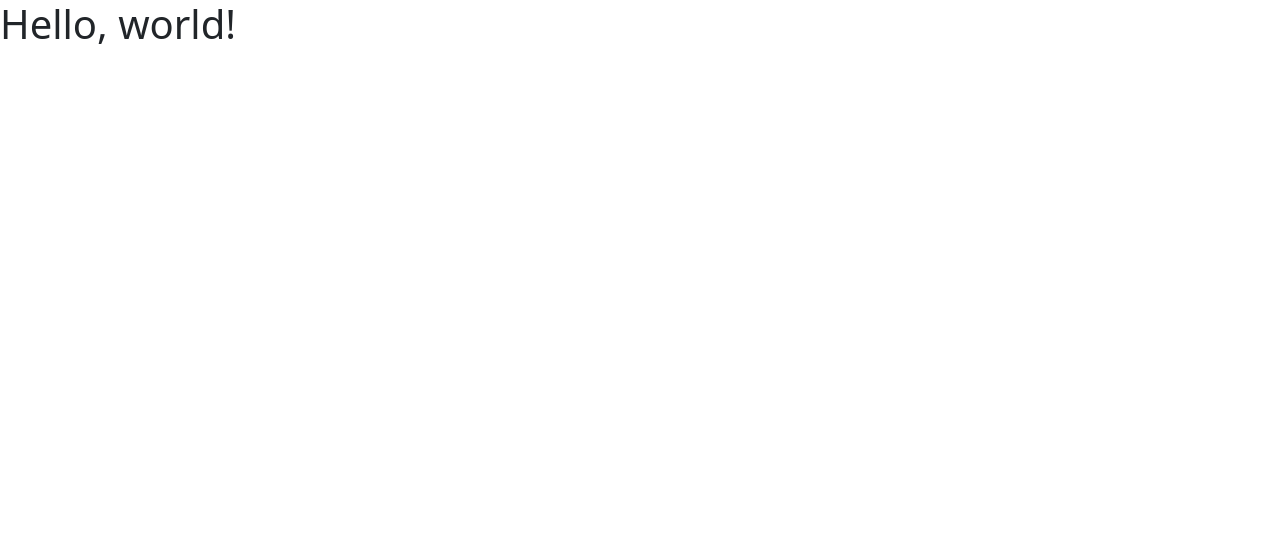
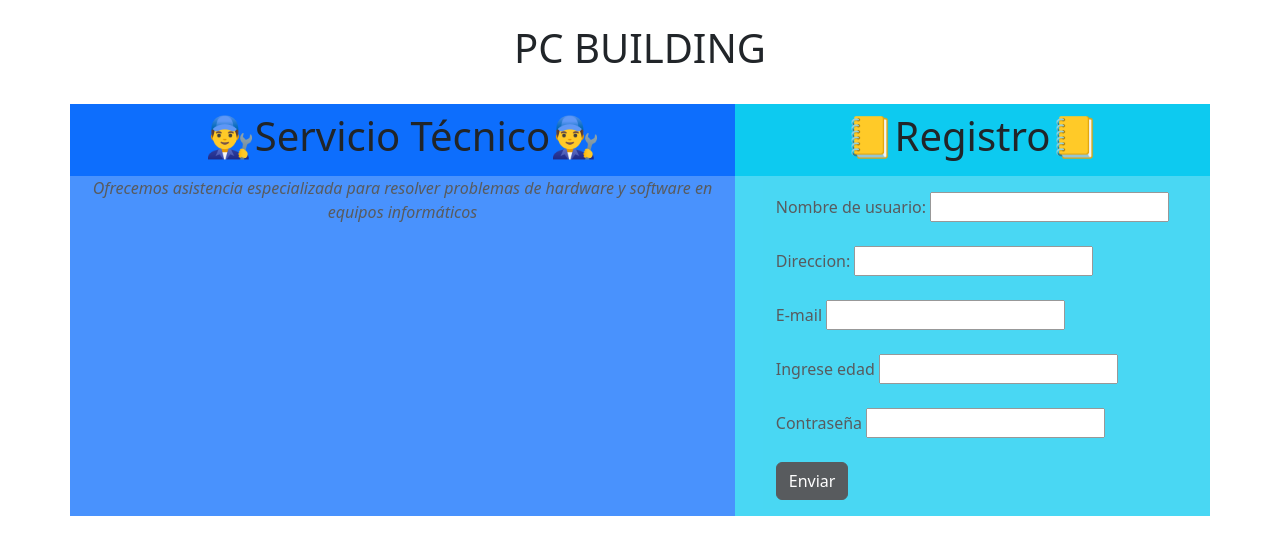
Before and after one commit to hmauriccio1/LABB, a plain HTML site: page index.html in a window 1280 px wide. Drawn offline with nearby package versions, Linux system fonts and the light colour scheme.

Commit message:
bootstrap1

```diff
--- a/index.html
+++ b/index.html
@@ -7,7 +7,47 @@
     <link href="https://cdn.jsdelivr.net/npm/bootstrap@5.3.3/dist/css/bootstrap.min.css" rel="stylesheet" integrity="sha384-QWTKZyjpPEjISv5WaRU9OFeRpok6YctnYmDr5pNlyT2bRjXh0JMhjY6hW+ALEwIH" crossorigin="anonymous">
   </head>
   <body>
-    <h1>Hello, world!</h1>
+    <div class="container">
+        <div class="row m-2 p-3">
+          <div style="text-align: center">
+            <h1>PC BUILDING</h1>
+          </div>
+        </div>
+      </div>
+
+      <div class="container">
+        <div class="row">
+          <div class="col-md-7 bg-primary d-flex justify-content-center p-2">
+            <h1>👨‍🔧Servicio Técnico👨‍🔧</h1></div>
+          <div class="col-md-5 bg-info d-flex justify-content-center p-2">
+            <h1>📒Registro📒</h1></div>
+
+      <div class="container">
+        <div class="row">
+          <div class="col-md-7 bg-primary opacity-75 text-center fst-italic">
+            Ofrecemos asistencia especializada para resolver problemas de hardware y software en equipos informáticos</div>
+
+          <div class="col-md-5 bg-info opacity-75 d-flex justify-content-center p-3"><div>
+            <form>
+                <div class="form-group">
+                    <label for="usuario">Nombre de usuario:</label>
+                    <input type="text" id="usuario"/><div>
+                        <br>
+                    <label for="usuario">Direccion:</label>
+                    <input type="text" id="direccion"/><div>
+                        <br>
+                    <label for="usuario">E-mail</label>
+                    <input type="text" id="email"/><div>
+                        <br>
+                    <label for="usuario">Ingrese edad</label>
+                    <input type="number" id="numero"/><div>
+                        <br>
+                    <label for="usuario">Contraseña</label>
+                    <input type="password" id="contraseña"/>
+                </div>
+                <br>
+                <button type="submit" class="btn btn-dark" tabindex="5">Enviar</button>
+            </form>
     <script src="https://cdn.jsdelivr.net/npm/bootstrap@5.3.3/dist/js/bootstrap.bundle.min.js" integrity="sha384-YvpcrYf0tY3lHB60NNkmXc5s9fDVZLESaAA55NDzOxhy9GkcIdslK1eN7N6jIeHz" crossorigin="anonymous"></script>
   </body>
 </html>
```
